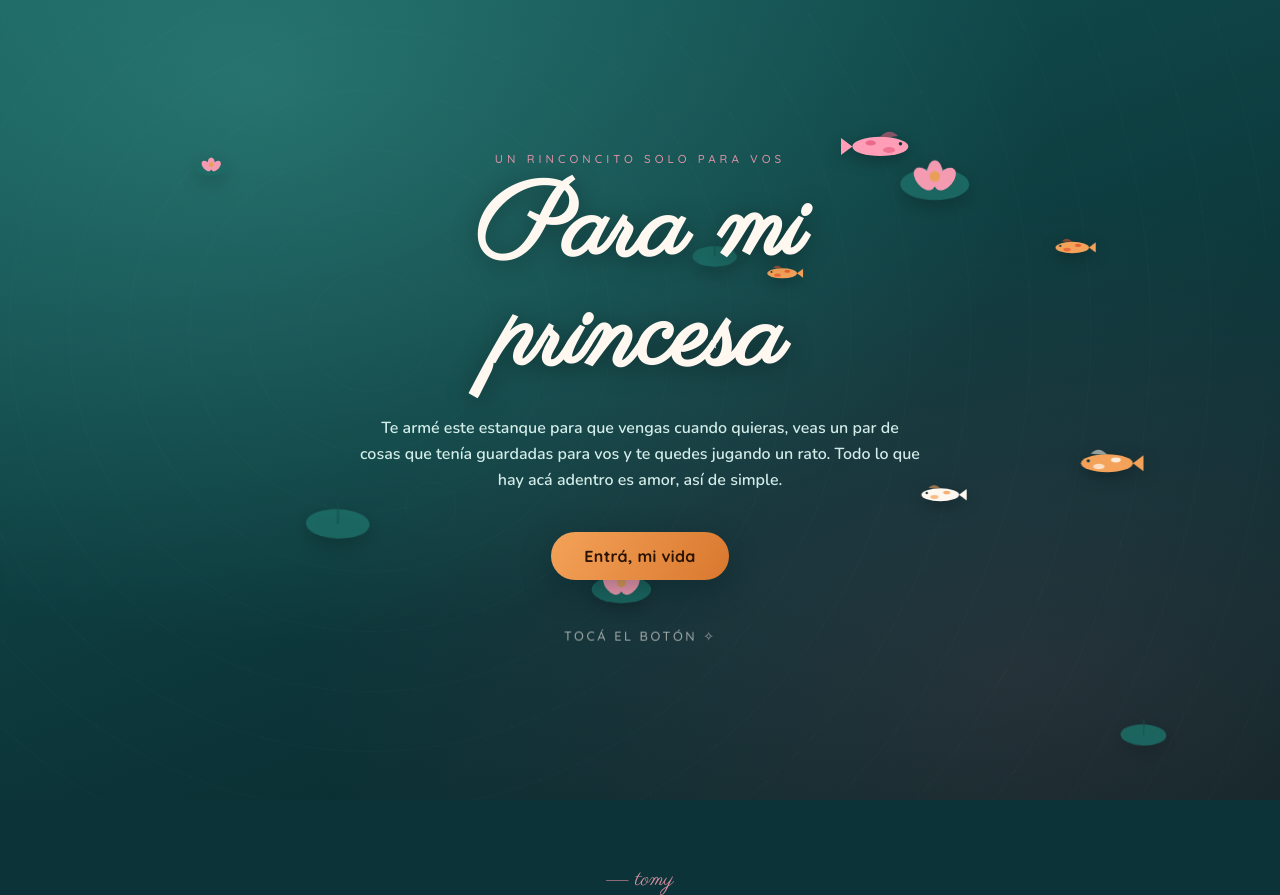
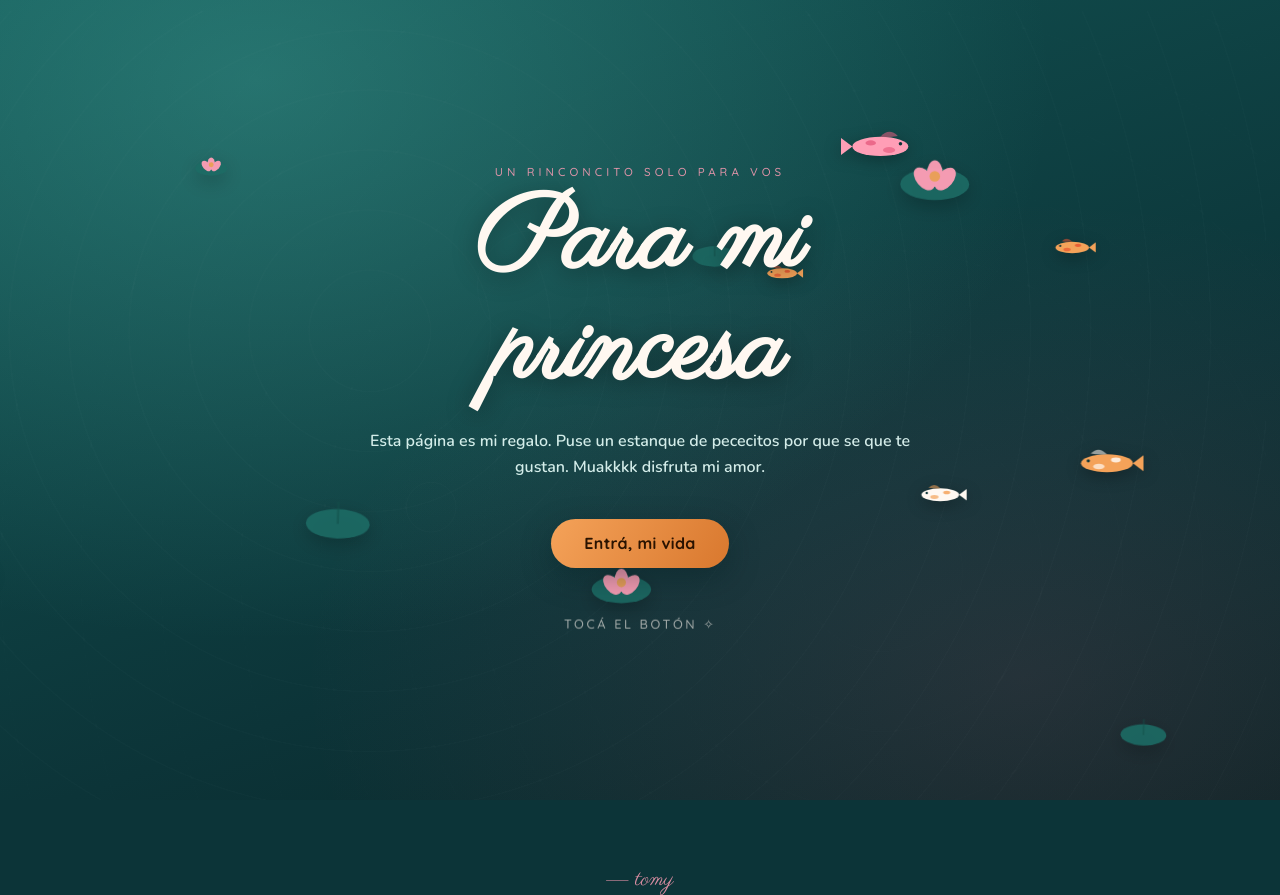
Before and after one commit to rannaaaaaaaaaa/para-mi-princesa, a plain HTML site: page novia-site/index.html in a window 1280 px wide. Drawn offline with nearby package versions, Linux system fonts and the light colour scheme.

Commit message:
Update message in index.html for personalization

```diff
--- a/novia-site/index.html
+++ b/novia-site/index.html
@@ -14,8 +14,7 @@
   <p class="eyebrow">Un rinconcito solo para vos</p>
   <h1 class="hero-title">Para mi<br>princesa</h1>
   <p class="hero-sub">
-    Te armé este estanque para que vengas cuando quieras, veas un par de cosas que
-    tenía guardadas para vos y te quedes jugando un rato. Todo lo que hay acá adentro es amor, así de simple.
+    Esta página es mi regalo. Puse un estanque de pececitos por que se que te gustan. Muakkkk disfruta mi amor.
   </p>
   <a class="btn" href="cartas.html">Entrá, mi vida</a>
   <div class="scroll-cue">tocá el botón ✧</div>
```
